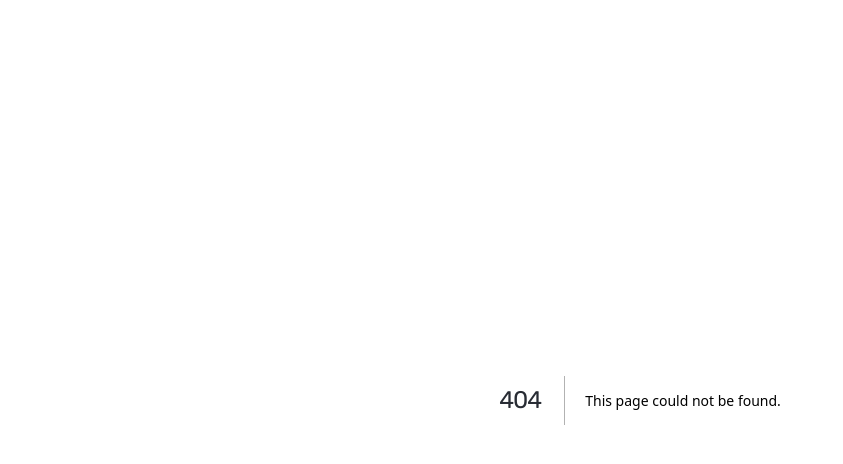
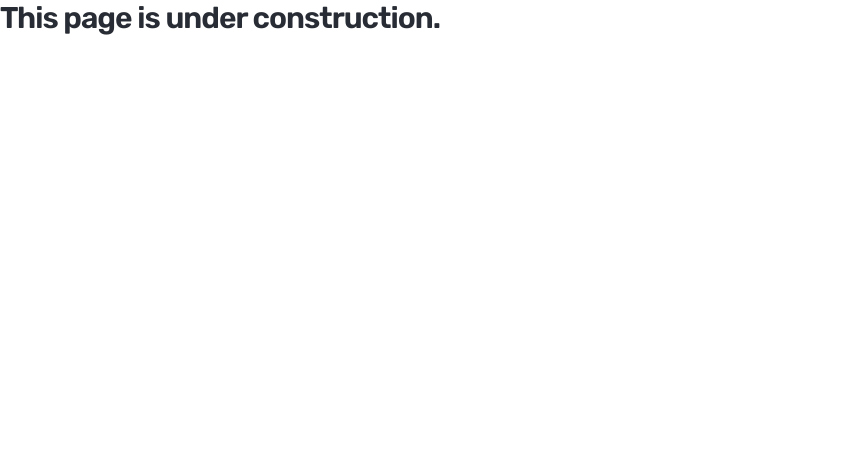
Before and after one commit to mbdjj/website, a Next.js app: page /projects in a window 1280 px wide. Before the commit this address had no page. Shown: the top 464 px of the page, without its empty margins (0-843 px from the left). Built offline with nearby package versions, Linux system fonts and the light colour scheme.

Commit message:
:sparkles: Add empty projects page

```diff
--- /dev/null
+++ b/pages/projects.js
@@ -0,0 +1,17 @@
+import Head from "next/head";
+
+export default function Projects() {
+  return (
+    <>
+      <Head>
+      <title>Projects</title>
+        <meta name="description" content="My personal portfolio website." />
+        <meta name="viewport" content="width=device-width, initial-scale=1" />
+        <link rel="icon" href="/favicon.png" />
+      </Head>
+      <div>
+        <h1>This page is under construction.</h1>
+      </div>
+    </>
+  );
+}
```
